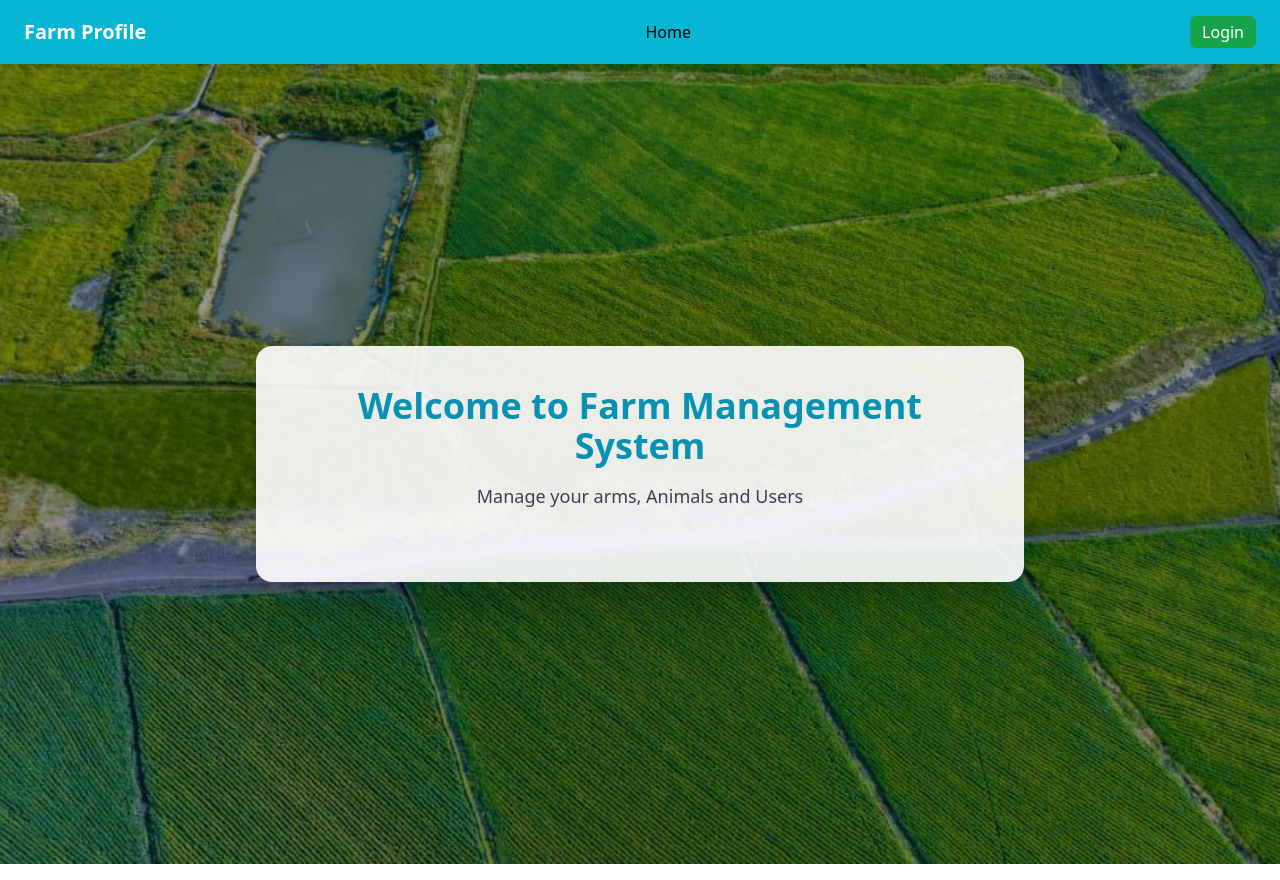
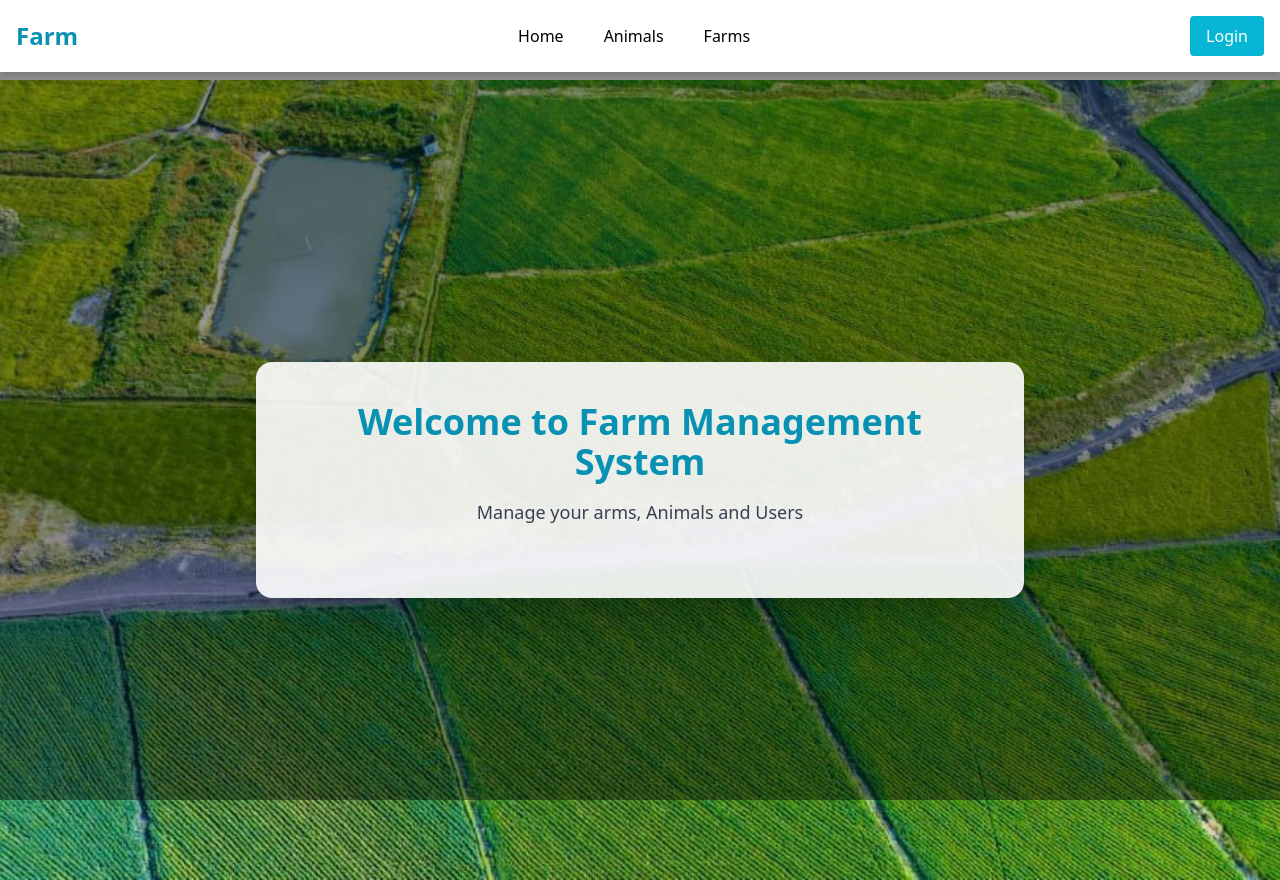
Before and after one commit to dany977/final_aau_frontends, a React (Vite) app: page / in a window 1280 px wide. Built offline with nearby package versions, Linux system fonts and the light colour scheme.

Commit message:
apx,navbar

```diff
--- a/src/App.jsx
+++ b/src/App.jsx
@@ -5,16 +5,12 @@ import Navbar from "./components/Navbar";
 import Login from "./pages/Login";
 import Farms from "./pages/Farms";
 import Home from "./pages/Home";
-import axios from "axios";
-
 import Animals from "./pages/Animals";
 import AnimalDetail from "./pages/AnimalDetail";
+import axios from "axios";
 
 axios.defaults.withCredentials = true;
 
-// ======================
-// 🔐 PROTECTED ROUTE
-// ======================
 const ProtectedRoute = ({ children }) => {
   const token = localStorage.getItem("token");
   return token ? children : <Navigate to="/login" replace />;
@@ -25,13 +21,13 @@ function App() {
     <BrowserRouter>
       <Navbar />
 
-      <div className="w-full h-full absolute min-h-screen bg-gray-200">
+      <div className="w-full min-h-screen bg-gray-200 pt-20">
         <Routes>
-          {/* Public */}
           <Route path="/" element={<Home />} />
           <Route path="/login" element={<Login />} />
+          <Route path="/animals" element={<Animals />} />
+          <Route path="/animals/:id" element={<AnimalDetail />} />
 
-          {/* Protected: MUST login to access */}
           <Route
             path="/farms"
             element={
@@ -41,25 +37,6 @@ function App() {
             }
           />
 
-          <Route
-            path="/animals"
-            element={
-              <ProtectedRoute>
-                <Animals />
-              </ProtectedRoute>
-            }
-          />
-
-          <Route
-            path="/animals/:id"
-            element={
-              <ProtectedRoute>
-                <AnimalDetail />
-              </ProtectedRoute>
-            }
-          />
-
-          {/* 404 */}
           <Route path="*" element={<h2>Page Not Found</h2>} />
         </Routes>
       </div>
--- a/src/components/Navbar.jsx
+++ b/src/components/Navbar.jsx
@@ -1,18 +1,17 @@
 import React, { useState, useEffect } from "react";
-import { Link, useNavigate, useLocation } from "react-router-dom";
+import { Link, useNavigate } from "react-router-dom";
 
-export default function Navbar() {
-  const [open, setOpen] = useState(false);
-  const [isLoggedIn, setIsLoggedIn] = useState(!!localStorage.getItem("token"));
+function Navbar() {
+  const [menuOpen, setMenuOpen] = useState(false);
+  const [isLoggedIn, setIsLoggedIn] = useState(false);
+  const navigate = useNavigate();
 
-  const navigate = useNavigate();
-  const location = useLocation();
-
-  // Detect token change on route navigation
   useEffect(() => {
     const token = localStorage.getItem("token");
     setIsLoggedIn(!!token);
-  }, [location]);
+  }, []);
+
+  const toggleMenu = () => setMenuOpen(!menuOpen);
 
   const handleLogout = () => {
     localStorage.removeItem("token");
@@ -21,66 +20,66 @@ export default function Navbar() {
   };
 
   return (
-    <nav className="bg-cyan-500 px-6 py-4 shadow-md">
-      <div className="max-w-7xl mx-auto flex items-center justify-between">
+    <nav className="bg-white fixed top-0 left-0 w-full shadow-md z-50">
+      <div className="container mx-auto flex items-center justify-between p-4">
 
         {/* Logo */}
-        <h1 className="text-white font-bold text-xl">Farm Profile</h1>
-
-        {/* Mobile Menu Icon */}
-        <button
-          onClick={() => setOpen(!open)}
-          className="text-white text-2xl md:hidden"
-        >
-          ☰
-        </button>
+        <Link to="/" className="text-2xl font-bold text-cyan-600">Farm</Link>
 
         {/* Desktop Menu */}
-        <ul className="hidden md:flex md:space-x-10 text-black font-medium mx-auto">
+        <ul className="hidden md:flex space-x-10 text-black font-medium">
           <Link to="/">Home</Link>
-
-          {isLoggedIn && <Link to="/animals">Animals</Link>}
-          {isLoggedIn && <Link to="/farms">Farms</Link>}
+          <Link to="/animals">Animals</Link>
+          <Link to="/farms">Farms</Link>
         </ul>
 
-        {/* Desktop Login/Logout */}
+        {/* Right Side Buttons */}
+        <div className="hidden md:flex items-center space-x-4">
           {isLoggedIn ? (
             <button
               onClick={handleLogout}
-            className="hidden md:block px-3 py-1 bg-red-600 text-white rounded-md"
+              className="text-white bg-red-500 px-4 py-2 rounded hover:bg-red-600"
             >
               Logout
             </button>
           ) : (
             <Link
               to="/login"
-            className="hidden md:block px-3 py-1 bg-green-600 text-white rounded-md"
+              className="text-white bg-cyan-500 px-4 py-2 rounded hover:bg-cyan-600"
             >
               Login
             </Link>
           )}
         </div>
 
-      {/* Mobile Dropdown */}
-      {open && (
+        {/* Mobile Menu Button */}
+        <button className="md:hidden text-cyan-600 text-3xl" onClick={toggleMenu}>
+          {menuOpen ? "✖" : "☰"}
+        </button>
+      </div>
+
+      {/* Mobile Menu */}
+      {menuOpen && (
         <ul className="flex flex-col space-y-3 text-black font-medium bg-cyan-500 p-5 md:hidden">
-
-          <Link to="/">Home</Link>
-
-          {isLoggedIn && <Link to="/animals">Animals</Link>}
-          {isLoggedIn && <Link to="/farms">Farms</Link>}
+          <Link to="/" onClick={() => setMenuOpen(false)}>Home</Link>
+          <Link to="/animals" onClick={() => setMenuOpen(false)}>Animals</Link>
+          <Link to="/farms" onClick={() => setMenuOpen(false)}>Farms</Link>
 
           {isLoggedIn ? (
             <button
-              onClick={handleLogout}
-              className="py-2 bg-red-600 text-white rounded-md"
+              onClick={() => {
+                handleLogout();
+                setMenuOpen(false);
+              }}
+              className="text-white bg-red-500 px-4 py-2 rounded"
             >
               Logout
             </button>
           ) : (
             <Link
               to="/login"
-              className="py-2 bg-green-600 text-white rounded-md"
+              onClick={() => setMenuOpen(false)}
+              className="text-white bg-cyan-600 px-4 py-2 rounded"
             >
               Login
             </Link>
@@ -90,3 +89,5 @@ export default function Navbar() {
     </nav>
   );
 }
+
+export default Navbar;
```
Lines whose indentation alone changed are shown as unchanged.
